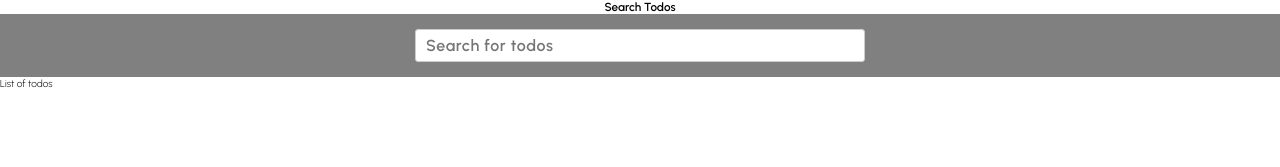
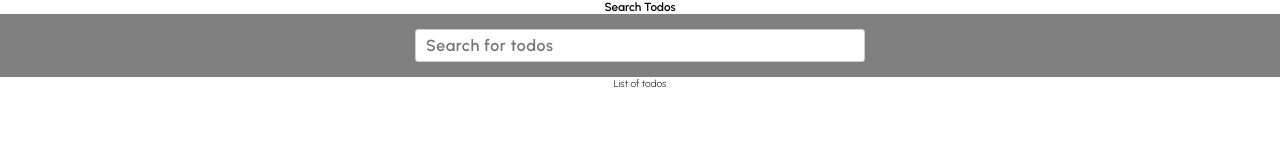
Before and after one commit to Pranshu1sati/TodoList, a Next.js app: page / in a window 1280 px wide. Shown: the part 131-298 px from the top of the page. Built offline with nearby package versions, Linux system fonts and the light colour scheme.

Commit message:
Update Todos.tsx
"List of todos" now centered

```diff
--- a/src/components/Todos.tsx
+++ b/src/components/Todos.tsx
@@ -19,7 +19,7 @@ export  const Todos = () => {
     }
 
     return (<div>
-        <p>List of todos</p>
+        <p style={{ justifyContent: "center", alignItems : "center" , textAlign:"center"}}>List of todos</p>
 
         <ul className="main-task">
 
```
